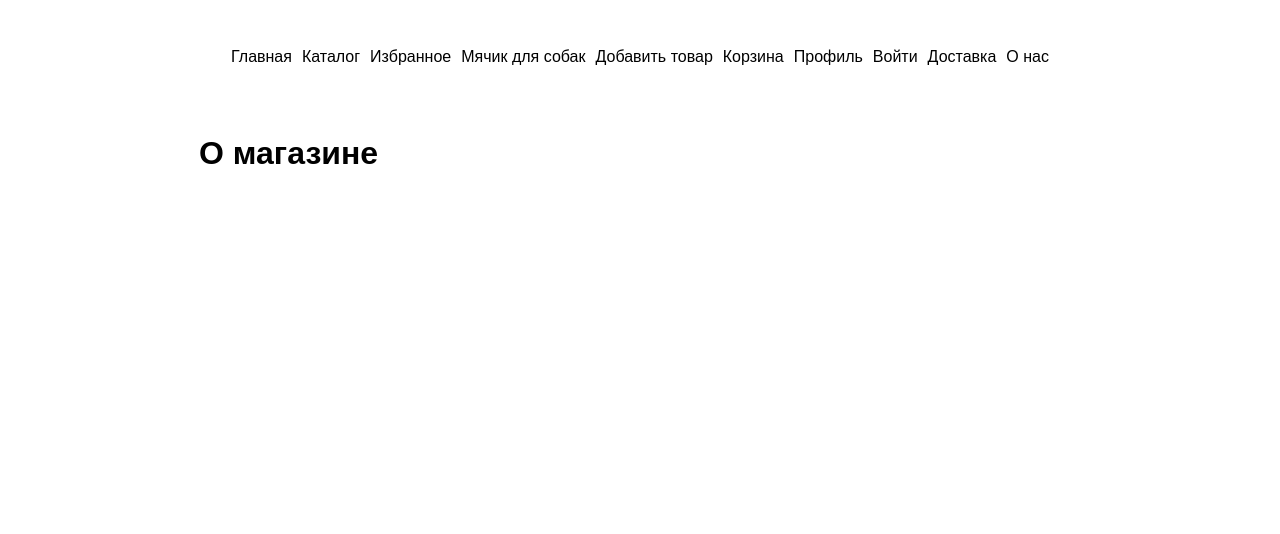
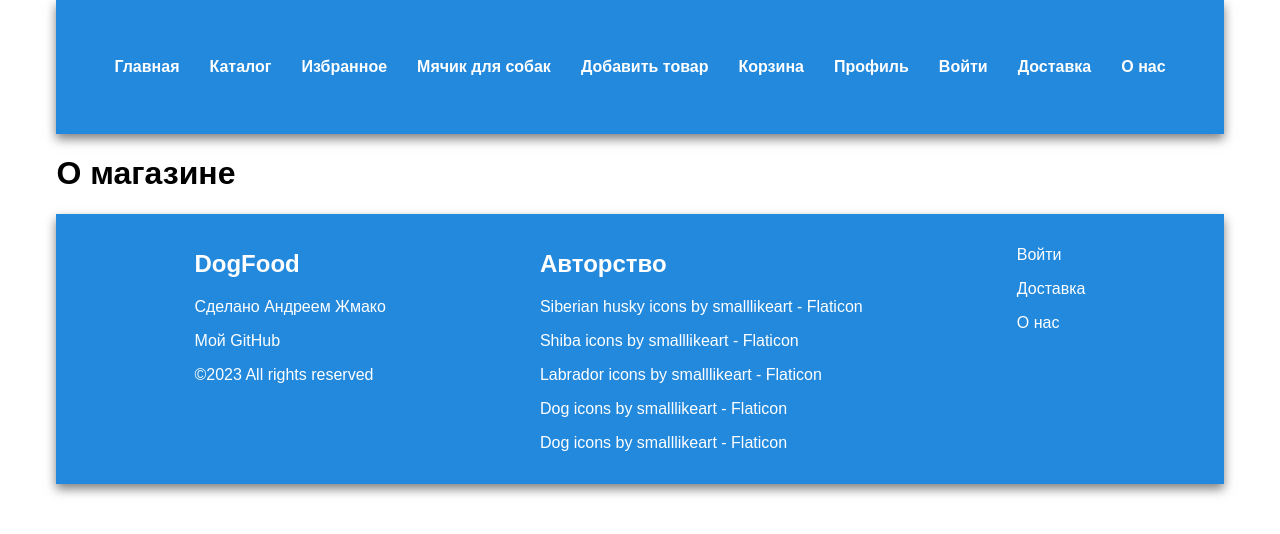
Before and after one commit to Andrew478/bdz_dogFood, a React (Create React App) app: page /#/content/about in a window 1280 px wide. Shown: the top 534 px of the page. Built offline with nearby package versions, Linux system fonts and the light colour scheme.

Commit message:
Added components Footer and Header

```diff
--- a/src/App.jsx
+++ b/src/App.jsx
@@ -12,31 +12,14 @@
   Profile
 } from "./pages";
 import Layout from "./components/Layout";
+import Footer from "./components/Footer";
+import Header from "./components/Header";
 
 
 function App() {
   return <>
-    <Layout>
-      <ul className="menu">
-        <li><Link to="/">Главная</Link></li>
-        <li><Link to="/catalog">Каталог</Link>
-          <ul>
-            <li><Link to="/catalog/Snacks">Лакомства</Link></li>
-            <li><Link to="/catalog/Toys">Игрушки</Link></li>
-          </ul>
-        </li>
-        <li><Link to="/favorites">Избранное</Link></li>
-        <li><Link to="/product/Ball">Мячик для собак</Link></li>
-        <li><Link to="/addProduct">Добавить товар</Link></li>
-        <li><Link to="/cart">Корзина</Link></li>
-        <li><Link to="/profile">Профиль</Link></li>
-        <li><Link to="/auth">Войти</Link></li>
-        <li><Link to="/content/Delivery">Доставка</Link></li>
-        <li><Link to="/content/About">О нас</Link></li>
 
-      </ul>
-    </Layout>
-
+    <Header />
     <Routes> {/* Пути ко всем страницам сайта */}
       <Route path="/" element={<Home/>}/>  {/* простой слеш это главная страница */}
       <Route path="/catalog" element={<Catalog/>}/>  {/* каталог товаров */}
@@ -52,6 +35,8 @@
 
       <Route path="/content/about" element={<ContentAbout/>}/>  {/* статика: информация о магазине */}
     </Routes>
+
+    <Footer />
   </>
 }
 
--- /dev/null
+++ b/src/components/Footer/index.css
@@ -0,0 +1,13 @@
+.footer {
+    background-color: #2289dd;
+    color: white;
+    display: flex;
+    flex-wrap: wrap;
+    justify-content:space-evenly;
+    box-shadow: 0px 5px 10px 0px rgba(0, 0, 0, 0.5);
+    max-width: 1200px;
+}
+
+.footer__navBlock {
+    padding: 2rem;
+}
--- /dev/null
+++ b/src/components/Footer/index.jsx
@@ -0,0 +1,30 @@
+import "./index.css";
+
+import {Routes, Route, Link} from "react-router-dom";
+
+
+const Footer = () => {
+    return <footer className="footer">
+        <div className="footer__navBlock">
+            <h2>DogFood</h2>
+            <p>Сделано Андреем Жмако</p>
+            <p>Мой GitHub</p>
+            <p>©2023 All rights reserved</p>
+        </div>
+        <div className="footer__navBlock">
+            <h2>Авторство</h2>
+            <p><a href="https://www.flaticon.com/free-icons/siberian-husky" title="siberian husky icons">Siberian husky icons by smalllikeart - Flaticon</a></p>
+            <p><a href="https://www.flaticon.com/free-icons/shiba" title="shiba icons">Shiba icons by smalllikeart - Flaticon</a></p>
+            <p><a href="https://www.flaticon.com/free-icons/labrador" title="labrador icons">Labrador icons by smalllikeart - Flaticon</a></p>
+            <p><a href="https://www.flaticon.com/free-icons/dog" title="dog icons">Dog icons by smalllikeart - Flaticon</a></p>
+            <p><a href="https://www.flaticon.com/free-icons/dog" title="dog icons">Dog icons by smalllikeart - Flaticon</a></p>
+        </div>
+        <div className="footer__navBlock">
+            <p><Link to="/auth">Войти</Link></p>
+            <p><Link to="/content/Delivery">Доставка</Link></p>
+            <p><Link to="/content/About">О нас</Link></p>
+        </div>
+    </footer>
+}
+
+export default Footer;
--- /dev/null
+++ b/src/components/Header/index.css
@@ -0,0 +1,37 @@
+.header {
+    box-sizing: border-box;
+    background-color: #2289dd;
+    color: white;
+    padding: 6rem;
+    list-style-type: none;
+    display: flex;
+    gap: 10px;
+    flex-wrap: wrap; /* Чтобы меню сайта вписывалось в ширину экрана */
+    box-shadow: 0px 5px 10px 0px rgba(0, 0, 0, 0.5);
+    margin: 0;
+    max-width: 1200px;
+    font-size: 2rem;
+    font-weight: 600;
+}
+.header li {
+
+    position:relative;
+    padding: 10px;
+    border-radius: 4px;
+    transition: background-color 0.5s ease-out;
+}
+.header li:hover ul{
+    visibility: visible;
+}
+.header ul {
+    position: absolute;
+    list-style-type: none;
+    z-index: 1;
+    background-color: #00337C;
+    padding: 10px;
+    box-shadow: 0 1px 5px 0 #0004;
+    visibility: hidden;
+}
+.header li:hover {
+    background-color: #00337C;
+}
--- /dev/null
+++ b/src/components/Header/index.jsx
@@ -0,0 +1,29 @@
+import "./index.css";
+
+import {Routes, Route, Link} from "react-router-dom";
+import Layout from "../Layout";
+
+const Header = () => {
+    return (
+        <ul className="header"> {/* шапка сайта */}
+                <li><Link to="/">Главная</Link></li>
+                <li><Link to="/catalog">Каталог</Link>
+                    <ul>
+                        <li><Link to="/catalog/Snacks">Лакомства</Link></li>
+                        <li><Link to="/catalog/Toys">Игрушки</Link></li>
+                    </ul>
+                </li>
+                <li><Link to="/favorites">Избранное</Link></li>
+                <li><Link to="/product/Ball">Мячик для собак</Link></li>
+                <li><Link to="/addProduct">Добавить товар</Link></li>
+                <li><Link to="/cart">Корзина</Link></li>
+                <li><Link to="/profile">Профиль</Link></li>
+                <li><Link to="/auth">Войти</Link></li>
+                <li><Link to="/content/Delivery">Доставка</Link></li>
+                <li><Link to="/content/About">О нас</Link></li>
+
+            </ul>
+    );
+}
+
+export default Header;
--- a/src/index.css
+++ b/src/index.css
@@ -26,25 +26,3 @@
     padding: 0;
     list-style-type: none;
 }
-.menu {
-    padding: 0;
-    list-style-type: none;
-    display: flex;
-    gap: 10px;
-    flex-wrap: wrap; /* Чтобы меню сайта вписывалось в ширину экрана */
-}
-.menu li {
-    position:relative;
-}
-.menu li:hover ul{
-    visibility: visible;
-}
-.menu ul {
-    position: absolute;
-    list-style-type: none;
-    z-index: 1;
-    background-color: white;
-    padding: 10px;
-    box-shadow: 0 1px 5px 0 #0004;
-    visibility: hidden;
-}
```
Also changed, not shown: public/index.html (+0 -23 lines).
